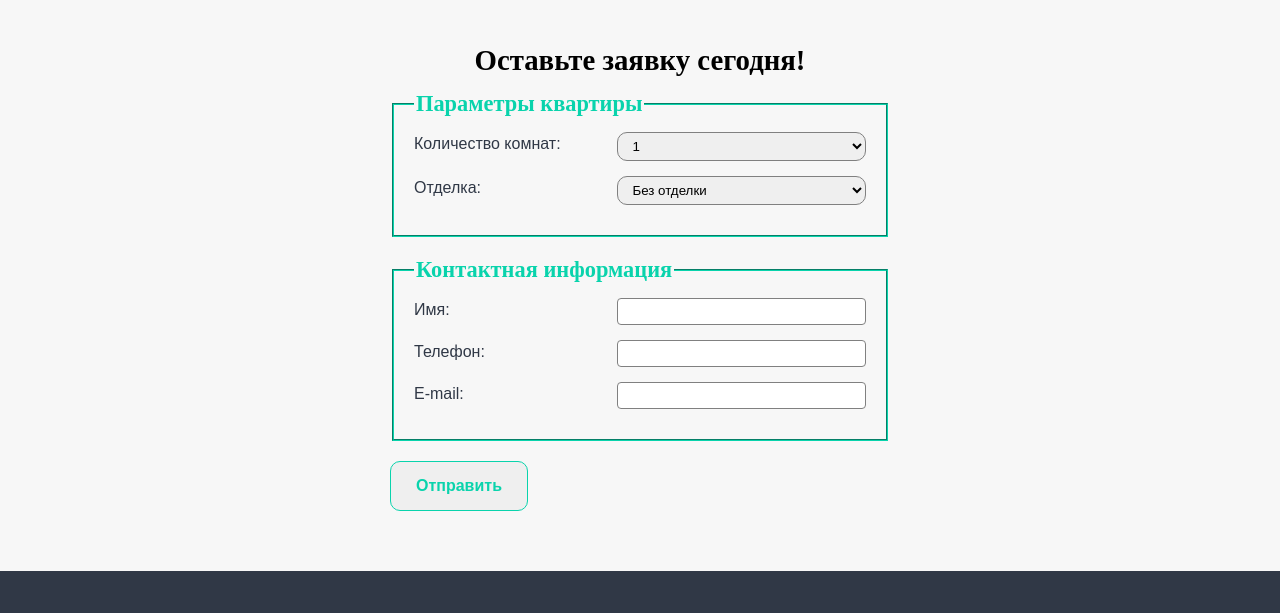
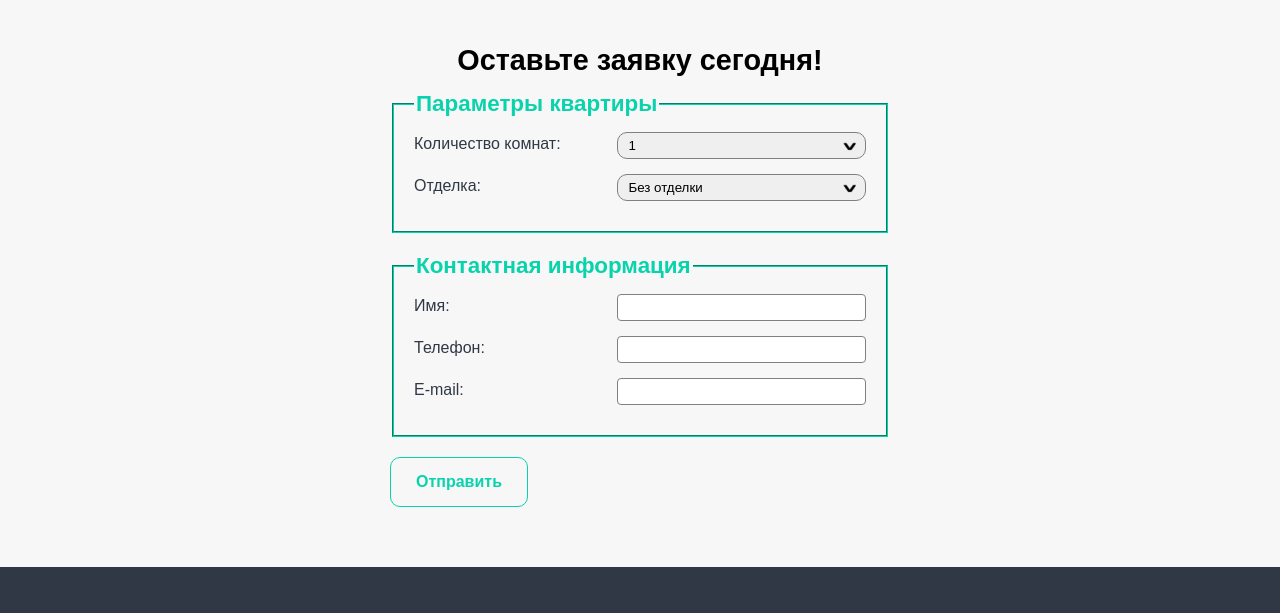
Before and after one commit to rootyss/layout-designer-project-lvl1, a plain HTML site: page index.html in a window 1280 px wide. Shown: the part 1600-2213 px from the top of the page. Drawn offline with Linux system fonts and the light colour scheme.

Commit message:
correction comments

```diff
--- a/index.html
+++ b/index.html
@@ -8,7 +8,7 @@
 
     <link rel="stylesheet" href="style/style.css">
 </head>
-<body class="m0">
+<body class="body body--sans-serif">
 <header class="header header--fixed">
 	<div class="logo">
 		<img class="logo__image" src="images/logo.svg" alt="Лунное море">
@@ -78,14 +78,14 @@
 			<fieldset class="form-field form-param form-field--green">
 				<legend class="form-legend form-param__title">Параметры квартиры</legend>
 					<label class="form-label form-label--margin">Количество комнат:
-						<select class="form-param__select" type="text">
+						<select class="form-param__select">
 							<option value="1">1</option>
 							<option value="2">2</option>
 							<option value="3">3</option>
 						</select>
 					</label>
 					<label class="form-label form-label--margin">Отделка:
-						<select class="form-param__select" type="text">
+						<select class="form-param__select">
 							<option value="garn1">Без отделки</option>
 							<option value="garn2">С отделкой</option>
 							<option value="garn3">White box</option>
--- a/style/style.css
+++ b/style/style.css
@@ -1,18 +1,21 @@
-.m0 {
+.body {
 	margin: 0;
 	padding-top: 60px;
+}
+.body--sans-serif {
+	font-family: sans-serif;
 }
 .header--fixed {
 	position: fixed;
 	top: 0;
 	left: 0;
+	z-index: 10;
 }
 .header {
 	width: 100%;
 	display: flex;
 	justify-content: space-between;
 	box-sizing: border-box;
-	border-bottom: 1px solid;
 	height: 60px;
 	padding: 5px 20px;
 	background: #fff;
@@ -27,7 +30,6 @@
 	margin-right: 15px;
 }
 .main-text {
-	font-family: sans-serif;
 	font-size: 16px;
 	color: #303846;
 	line-height: 1.5;
@@ -79,7 +81,6 @@
 }
 .present__title {
 	margin: 0;
-	font-family: sans-serif;
 	font-size: 3em;
 	color: #fff;
 }
@@ -133,6 +134,7 @@
 	color: #09d3ac;
 	border-color: #09d3ac;
 	padding: 15px 25px;
+	background-color: transparent;
 }
 .form-legend {
 	font-size: 1.4em;
@@ -151,7 +153,6 @@
 .form-label {
 	display: flex;
 	justify-content: space-between;
-	font-family: sans-serif;
 	font-size: 16px;
 	color: #303846;
 	line-height: 1.5;
@@ -167,15 +168,27 @@
 	box-sizing: border-box;
 	width: 55%;
 	padding: 5px 0 5px 10px;
+	position: relative;
+	background-image   : url('../images/arrow.png');
+	background-position: 98% center;
+	background-repeat  : no-repeat;
+	-webkit-appearance: none;
+	-moz-appearance: none;
+	-ms-appearance: none;
+	appearance: none;
+	z-index: 1;
 	border: 1px solid gray;
 	border-radius: 10px;
 }
+
 .form-label--margin {
 	margin-bottom: 15px;
 }
 .form-label--margin:last-child {
 	margin-bottom: 0;
 }
+
+
 .container--black {
 	background-color: #303846;
 }
```
Also changed, not shown: images/arrow.png (added).
